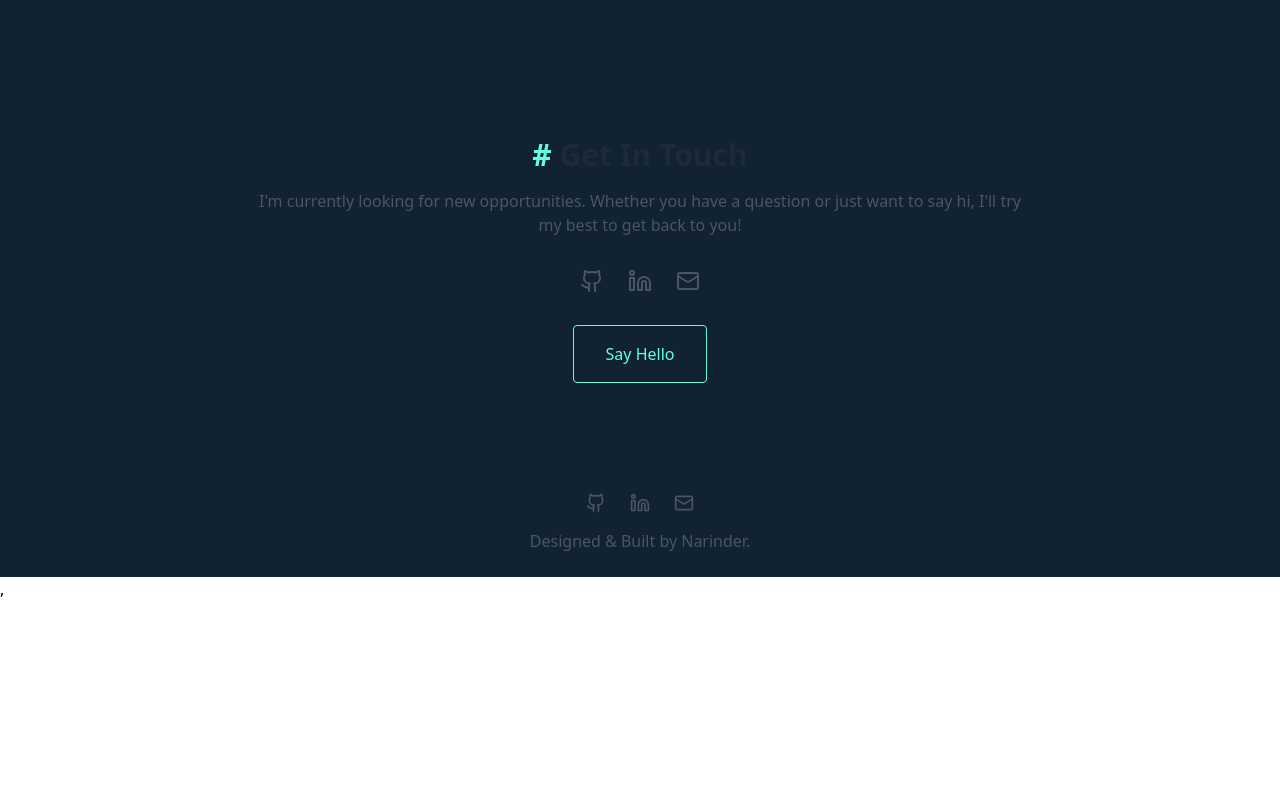
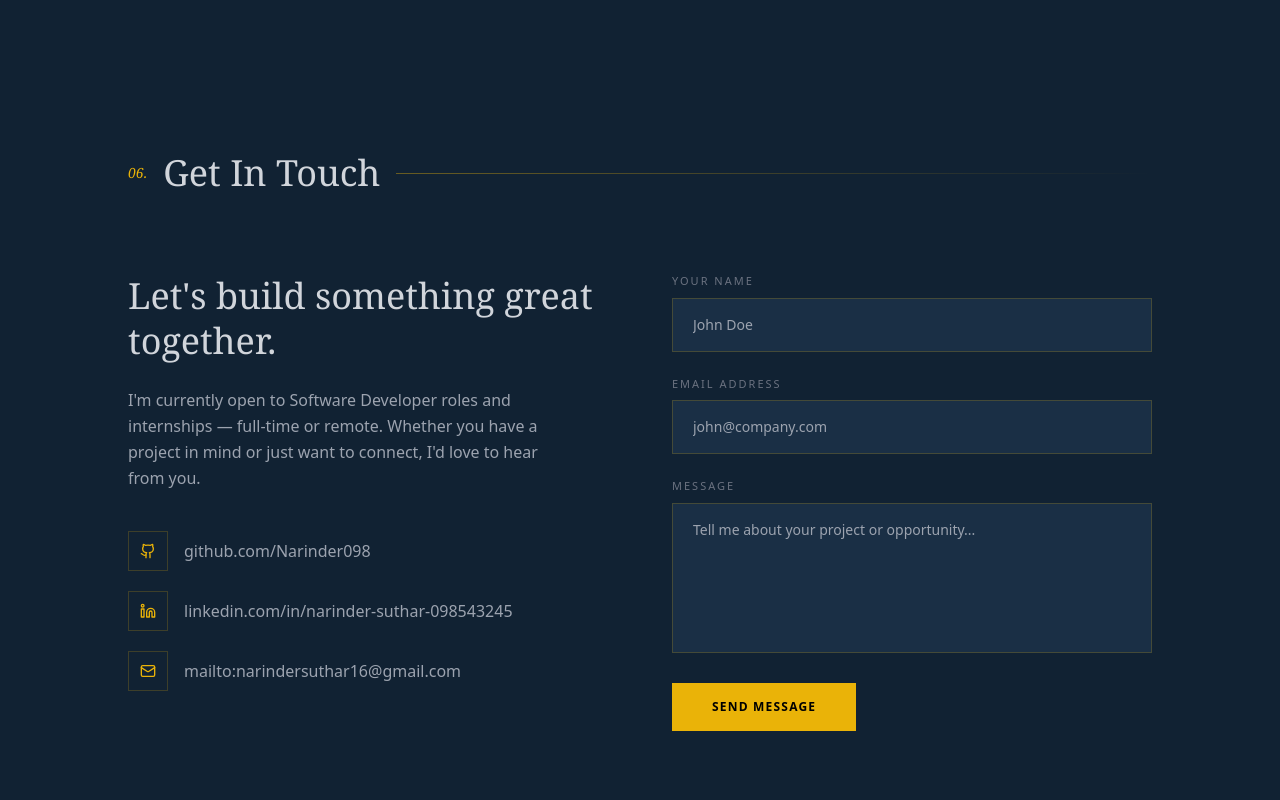
Before and after one commit to Narinder098/Ns-Portfolio, a React (Vite) app in the folder Frontend/: page / in a window 1280 px wide. Shown: the part 5140-5940 px from the top of the page. Before the commit the page ends 5741 px from the top, so only its background shows below. Built offline with nearby package versions, Linux system fonts and the light colour scheme.

Commit message:
Update Contact section with improved content

```diff
--- a/Frontend/src/App.jsx
+++ b/Frontend/src/App.jsx
@@ -1,26 +1,21 @@
-import React from 'react'
-import Display from './Pages/Display'
-import Navbar from './Components/Navbar'
-import { Footer } from './Components/Footer'
-
+import React from "react";
+import Display from "./Pages/Display";
+import Navbar from "./Components/Navbar";
+import { Footer } from "./Components/Footer";
 
 function App() {
+  return (
+    <div className="relative bg-[#112233] text-gray-300 min-h-screen">
 
-  return (
-    <>
-      <div className="bg-[#112233] text-gray-300 min-h-screen transition-colors duration-300">
-        {/* Animated Background */}
-        <div className="fixed inset-0 -z-10 overflow-hidden">
-          <div className="absolute inset-0 bg-grid-pattern opacity-5"></div>
-        </div>
+      {/* GRID BACKGROUND */}
+      <div className="fixed inset-0 -z-10 bg-[linear-gradient(rgba(255,255,255,0.03)_1px,transparent_1px),linear-gradient(90deg,rgba(255,255,255,0.03)_1px,transparent_1px)] bg-[size:40px_40px]" />
 
-        <Navbar />
-        <Display />
-        <Footer />
+      <Navbar />
+      <Display />
+      <Footer />
 
-      </div>
-    </>
-  )
+    </div>
+  );
 }
 
-export default App
+export default App;
--- a/Frontend/src/Components/ContactUs.jsx
+++ b/Frontend/src/Components/ContactUs.jsx
@@ -1,40 +1,104 @@
-import React from 'react';
 import { socialLinks } from '../data/Social';
 
-export const ContactUs = () => {
+export default function Contact() {
   return (
-    <section id="Contact" className="py-20 px-4 sm:px-6 lg:px-8">
-      <div className="max-w-3xl mx-auto text-center">
-        <h2 className="text-3xl font-bold mb-4 text-gray-800 dark:text-gray-200">
-          <span className="text-[#64ffda]">#</span> Get In Touch
-        </h2>
-        <p className="text-gray-600 dark:text-gray-400 mb-8">
-          I'm currently looking for new opportunities. Whether you have a question or just want to say hi,
-          I'll try my best to get back to you!
-        </p>
-        <div className="flex justify-center space-x-6 mb-8">
-          {socialLinks.map((social) => (
-            <a
-              key={social.label}
-              href={social.href}
-              target="_blank"
-              rel="noopener noreferrer"
-              className="text-gray-600 dark:text-gray-400 hover:text-[#64ffda] transition-colors transform hover:scale-110 group"
-              aria-label={social.label}
+    <section id="contact" className="relative max-w-6xl mx-auto px-6 md:px-16 py-24">
+
+      {/* HEADER */}
+      <div className="flex items-center gap-4 mb-20">
+        <span className="text-yellow-500 font-serif text-sm italic">06.</span>
+        <h2 className="font-serif text-4xl">Get In Touch</h2>
+        <div className="flex-1 h-[1px] bg-gradient-to-r from-yellow-500/40 to-transparent"></div>
+      </div>
+
+      <div className="grid md:grid-cols-2 gap-16">
+
+        {/* LEFT */}
+        <div>
+          <h3 className="font-serif text-4xl leading-tight mb-6">
+            Let's build something great together.
+          </h3>
+
+          <p className="text-gray-400 mb-10 leading-relaxed max-w-md">
+            I'm currently open to Software Developer roles and internships —
+            full-time or remote. Whether you have a project in mind or just want
+            to connect, I'd love to hear from you.
+          </p>
+
+          <div className="flex flex-col gap-5">
+            {socialLinks.map((item) => {
+              const Icon = item.icon;
+
+              return (
+                <a
+                  key={item.label}
+                  href={item.href}
+                  target="_blank"
+                  rel="noreferrer"
+                  className="flex items-center gap-4 text-gray-400 hover:text-yellow-500 transition"
+                >
+                  <div className="w-10 h-10 border border-yellow-500/20 flex items-center justify-center text-yellow-500">
+                    <Icon size={16} />
+                  </div>
+
+                  <span>{item.href.replace("https://", "")}</span>
+                </a>
+              );
+            })}
+          </div>
+        </div>
+
+        {/* RIGHT FORM */}
+        <div>
+          <form className="flex flex-col gap-6">
+
+            {/* NAME */}
+            <div>
+              <label className="text-[11px] uppercase tracking-[2px] text-gray-500 mb-2 block">
+                Your Name
+              </label>
+              <input
+                type="text"
+                placeholder="John Doe"
+                className="w-full bg-[#1a2f45] border border-yellow-500/20 px-5 py-4 text-sm outline-none focus:border-yellow-500"
+              />
+            </div>
+
+            {/* EMAIL */}
+            <div>
+              <label className="text-[11px] uppercase tracking-[2px] text-gray-500 mb-2 block">
+                Email Address
+              </label>
+              <input
+                type="email"
+                placeholder="john@company.com"
+                className="w-full bg-[#1a2f45] border border-yellow-500/20 px-5 py-4 text-sm outline-none focus:border-yellow-500"
+              />
+            </div>
+
+            {/* MESSAGE */}
+            <div>
+              <label className="text-[11px] uppercase tracking-[2px] text-gray-500 mb-2 block">
+                Message
+              </label>
+              <textarea
+                placeholder="Tell me about your project or opportunity..."
+                className="w-full bg-[#1a2f45] border border-yellow-500/20 px-5 py-4 text-sm min-h-[150px] outline-none resize-none focus:border-yellow-500"
+              ></textarea>
+            </div>
+
+            {/* BUTTON */}
+            <button
+              type="submit"
+              className="bg-yellow-500 text-black px-10 py-4 text-xs uppercase tracking-widest font-semibold w-fit hover:bg-yellow-400 transition"
             >
-              <social.icon size={24} className="group-hover:rotate-12 transition-transform" />
-            </a>
-          ))}
+              Send Message
+            </button>
+
+          </form>
         </div>
-        <a
-          href="mailto:hello@example.com"
-          className="group relative inline-block px-8 py-4 border border-[#64ffda] text-[#64ffda]
-          hover:bg-[#64ffda]/10 transition-colors rounded overflow-hidden"
-        >
-          <span className="relative z-10 hover:text-gray-600">Say Hello</span>
-          <div className="absolute inset-0 bg-[#64ffda] transform scale-x-0 group-hover:scale-x-100 transition-transform origin-left"></div>
-        </a>
+
       </div>
     </section>
   );
-};
+}
--- a/Frontend/src/Pages/Display.jsx
+++ b/Frontend/src/Pages/Display.jsx
@@ -3,7 +3,7 @@ import Experience from "../Components/Experience";
 import Hero from "../Components/Hero";
 import Projects from "../Components/Project";
 import Skills from "../Components/Skills";
-import { ContactUs } from "../Components/ContactUs";
+import ContactUs from "../Components/ContactUs";
 import About from "../Components/About";
 import Certifications from "../Components/Certifications";
 
```
